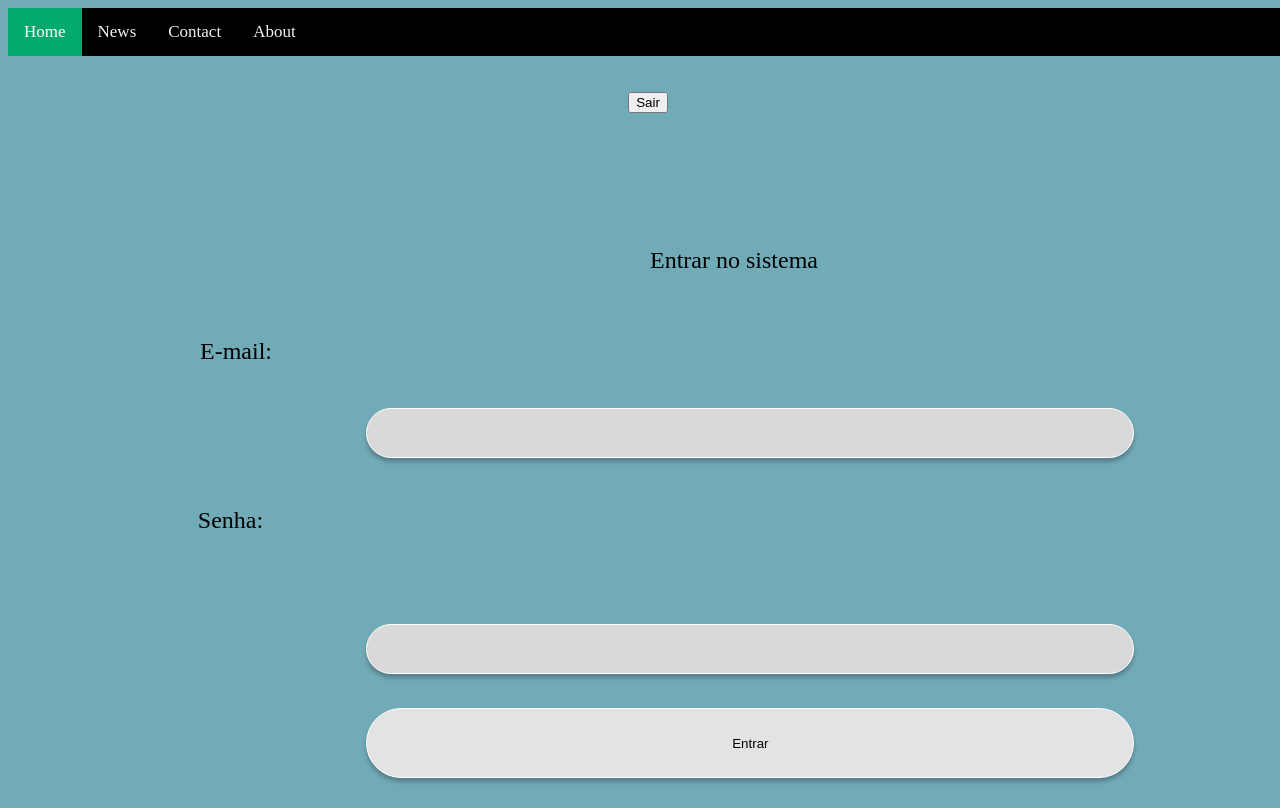
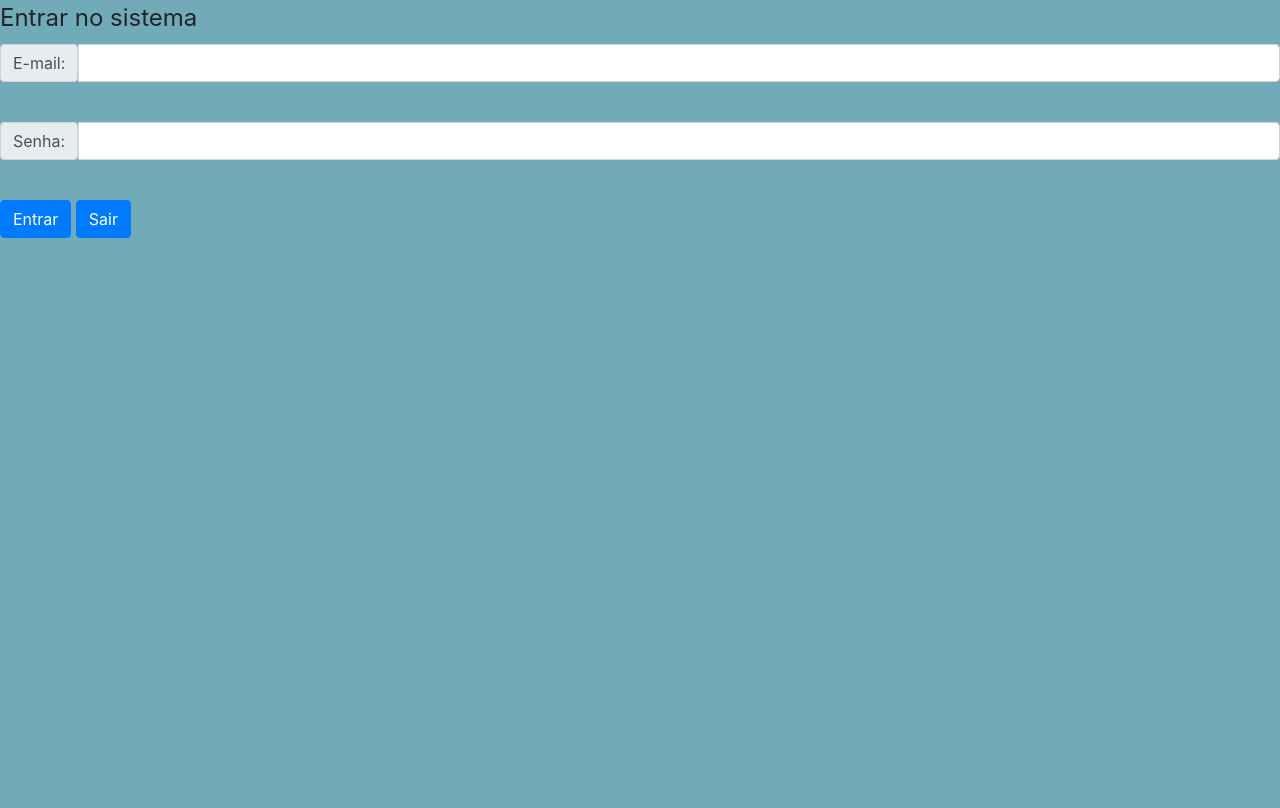
Before and after one commit to M4milos/academia, a PHP site: page / in a window 1280 px wide. After the commit the page ends 238 px from the top, so only its background shows below. Run offline with PHP 8.4, Linux system fonts and the light colour scheme.

Commit message:
Atualização CSS

```diff
--- a/index/css/estilo.css
+++ b/index/css/estilo.css
@@ -1,13 +1,18 @@
 html, body{
     position: relative;
-    width: 100%;
-    height: 100%;
+    /* width: 100%;
+    height: 100%; */
 
     background: #72ABB8;
-
-    overflow-x: hidden;
+/*
+    overflow-x: hidden;      */
 }
 
+.cor{
+  background-color: #72ABB8;
+
+}
+/*
 .col-form-label{
     position: absolute;
     width: 300px;
@@ -109,7 +114,7 @@ html, body{
         transform: scale(0.98);
         box-shadow: 3px 2px 22px 1px rgba(0, 0, 0, 0.24);
 }
-
+/*
 .footer{
     position: absolute;
     width: 100%;
@@ -143,4 +148,4 @@ html, body{
   .topnav a.active {
     background-color: #04AA6D;
     color: white;
-  }
+  } */
--- a/index/index/index.php
+++ b/index/index/index.php
@@ -21,33 +21,39 @@
         //echo $_SESSION['usuario'];
 
     ?>
+    <link rel="stylesheet" href="https://stackpath.bootstrapcdn.com/bootstrap/4.1.3/css/bootstrap.min.css" integrity="sha384-MCw98/SFnGE8fJT3GXwEOngsV7Zt27NXFoaoApmYm81iuXoPkFOJwJ8ERdknLPMO" crossorigin="anonymous">
 </head>
 <body>
+
     <header>
         <?php include_once("../menu/menu.php");?>
     </header>
-    <form method="post" action="../processa/processa.php">
-        <legend class="col-form-label">
-            Entrar no sistema
-        </legend>
-        <div class="col-sm-10">
-            <div class="form-check">
-                <label class="form-check-label-email" for="email">
+
+    <form method="post" action="../processa/processa.php" class="cor">
+            <legend class="">
+                Entrar no sistema
+            </legend>
+
+            <div class="input-group mb-3 ">
+                <span class="input-group-text " id="inputGroup-sizing-sm">
                     E-mail:
-                </label>
-                <input class="container-input" id="email" name="email" type="text" value="<?php if(isset($email)){ echo $email;} else{ echo "";}?>">
+                </span>
+                <input class="form-control" id="email" name="email" type="text" value="<?php if(isset($email)){ echo $email;} else{ echo "";}?>">
             </div><br>
-            <div>
-                <label class="form-check-label-senha" for="senha">
+
+            <div class="input-group mb-3 ">
+                <span class="input-group-text " id="inputGroup-sizing-sm">
                     Senha:
-                </label>
-                <input class="container-input-sec" id="senha" name="senha" type="password" autocomplete="on" value="<?php if(isset($senha)){ echo $senha;} else{ echo "";}?>">
+                </span>
+                <input class="form-control" id="senha" name="senha" type="password" autocomplete="off" value="<?php if(isset($senha)){ echo $senha;} else{ echo "";}?>">
             </div><br>
-            <input class="form-check-input-submit" type="submit" name="acao" id="Entrar" value="Entrar" onclick="">
-            <input class="" type="submit" name="acao" id="Sair" value="Sair" onclick="remover()">
-        </div>
+            <input class="btn btn-primary" type="submit" name="acao" id="Entrar" value="Entrar" onclick="">
+            <input class="btn btn-primary" type="submit" name="acao" id="Sair" value="Sair" onclick="remover()">
+
     </form>
-    <footer class="footer"></footer>
     <script src="../js/index.js"></script>
+    <script src="https://code.jquery.com/jquery-3.3.1.slim.min.js" integrity="sha384-q8i/X+965DzO0rT7abK41JStQIAqVgRVzpbzo5smXKp4YfRvH+8abtTE1Pi6jizo" crossorigin="anonymous"></script>
+    <script src="https://cdnjs.cloudflare.com/ajax/libs/popper.js/1.14.3/umd/popper.min.js" integrity="sha384-ZMP7rVo3mIykV+2+9J3UJ46jBk0WLaUAdn689aCwoqbBJiSnjAK/l8WvCWPIPm49" crossorigin="anonymous"></script>
+    <script src="https://stackpath.bootstrapcdn.com/bootstrap/4.1.3/js/bootstrap.min.js" integrity="sha384-ChfqqxuZUCnJSK3+MXmPNIyE6ZbWh2IMqE241rYiqJxyMiZ6OW/JmZQ5stwEULTy" crossorigin="anonymous"></script>
 </body>
 </html>
--- a/index/index/processa.php
+++ b/index/index/processa.php
@@ -6,4 +6,5 @@
     $destino = "imagens/".$arquivo['name'];
 
     move_uploaded_file($arquivo['tmp_name'], $destino );
+
 ?>
--- a/index/menu/menu.php
+++ b/index/menu/menu.php
@@ -1,6 +1,6 @@
-<div class="topnav">
+<!-- <div class="topnav">
   <a class="active" href="#home">Home</a>
   <a href="#news">News</a>
   <a href="#contact">Contact</a>
   <a href="#about">About</a>
-</div>
+</div> -->
```
Also changed, not shown: classes/login.class.php (+35 -32 lines), index/processa/processa.php (+5 -2 lines).
